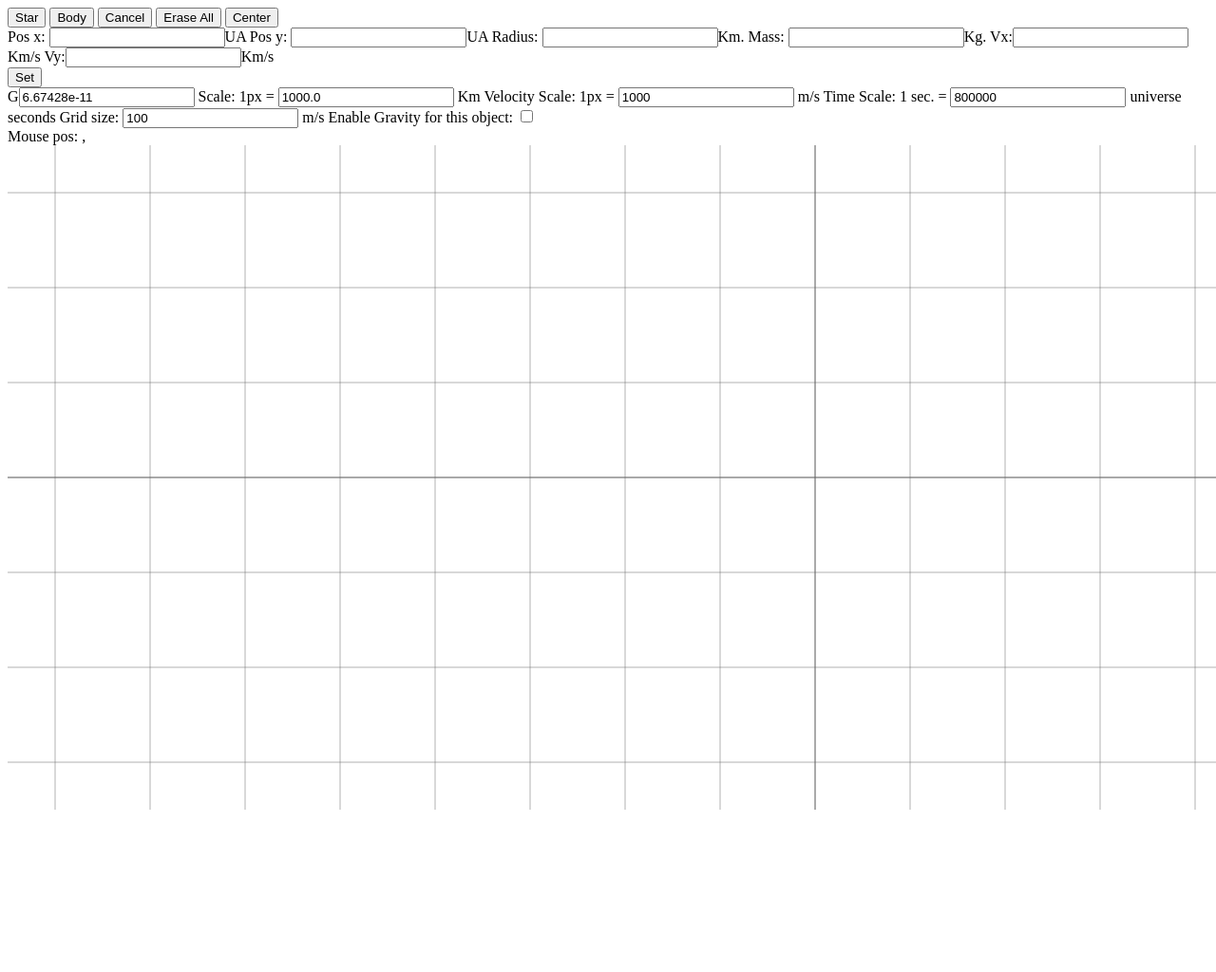
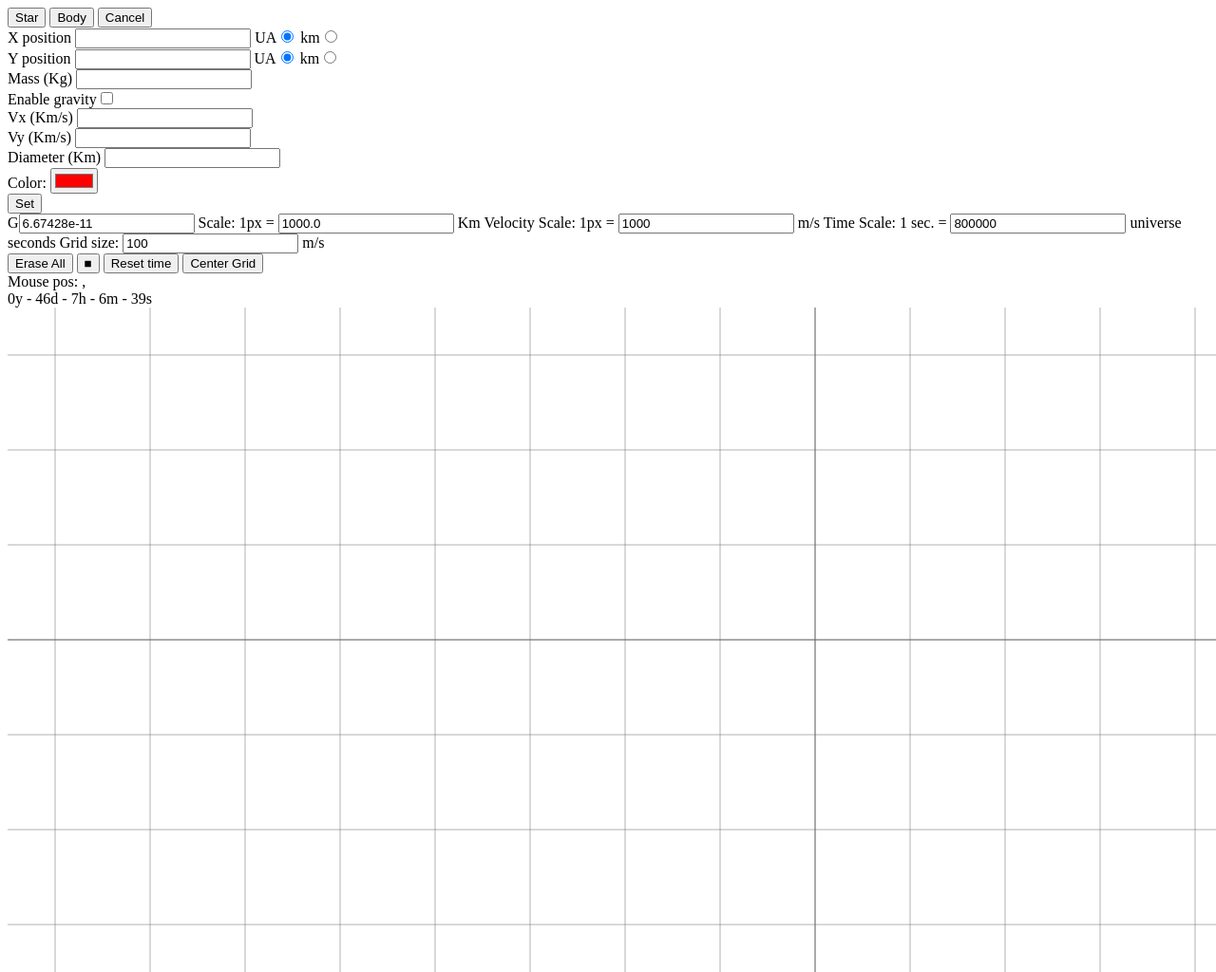
Before and after one commit to aleamb/gravity-lab, a website: page index.html in a window 1280 px wide. Shown: the top 1024 px of the page at 95% size. Before the commit the page ends 865 px from the top, so only its background shows below. Drawn offline with Linux system fonts and the light colour scheme.

Commit message:
More controls and edit layout

```diff
--- a/index.html
+++ b/index.html
@@ -2,41 +2,88 @@
 <html>
   <head>
     <title>Playing with gravity.</title>
+    <link type="text/css" rel="stylesheet" href="styles.css" media="all">
   </head>
   <body>
-    <div class="main-actions">
+    <div class="controls">
+      <div class="body-controls">
         <button class="body-button" type="button" onclick="createStar()">Star</button>
         <button class="body-button" type="button" onclick="createBody()">Body</button>
         <button class="cancel-button" type="button">Cancel</button>
-      <button class="erase-button" type="button" onclick="eraseAll()">Erase All</button>
-      <button class="center-button" type="button" onclick="center()">Center</button>
       </div>
       <div class="body-parameters">
-      <label>Pos x: <input id="field-posx" type="number" class="field" step="1">UA</label>
-      <label>Pos y: <input id="field-posy" type="number" class="field" step="1">UA</label>
-      <label>Radius: <input id="field-radius" type="number" class="field" step="500">Km.</label>
-      <label>Mass: <input id="field-mass" type="number" class="field">Kg.</label>
-      <label>Vx:<input id="field-vx" type="number" class="field" step="0.5">Km/s</label>
-      <label>Vy:<input id="field-vy" type="number" class="field" step="0.5">Km/s</label>
+        <form>
+          <div class="field">
+            <label for="field-posx">X position</label>
+            <input id="field-posx" type="number" class="field" step="1">
+            <label>UA<input type="radio" name="scale-pos-x" checked></label>
+            <label>km<input type="radio" name="scale-pos-x"></label>
+          </div>
+          <div class="field">
+            <label for="field-posy">Y position</label>
+            <input id="field-posy" type="number" class="field" step="1">
+            <label>UA<input type="radio" name="scale-pos-y" checked></label>
+            <label>km<input type="radio" name="scale-pos-y"></label>
+          </div>
+          <div class="field">
+            <label>Mass (Kg)</label>
+            <input id="field-mass" type="number" class="field">
+          </div>
+          <div class="field">
+            <label>Enable gravity<input id="field-proc" type="checkbox"></label>
+          </div>
+          <div class="field">
+            <label>Vx (Km/s)</label>
+            <input id="field-vx" type="number" class="field" step="10">
+          </div>
+          <div class="field">
+            <label>Vy (Km/s)</label>
+            <input id="field-vy" type="number" class="field" step="10">
+          </div>
+          <div class="field">
+            <label>Diameter (Km)</label>
+            <input id="field-radius" type="number" class="field" step="5">
+         </div>
+         <div class="field">
+            <label for="color">Color:</label>
+            <input type="color" value="#ff0000" id="color">
+         </div>
           <div class="parameters-actions">
-          <button class="center-button" type="button" onclick="center()">Set</button>
+              <button class="center-button" type="button" onclick="setBody()">Set</button>
           </div>
-    <div>
+        </form>
+      </div>
       <div class="general-parameters">
+        <form>
           <label>G<input id="field-g" type="number" oninput="doGChange(this)"></label>
           <label>Scale: 1px = <input id="field-scale" type="number" step="10000" oninput="doScale(this)"> Km</label>
           <label>Velocity Scale: 1px = <input id="field-vscale" type="number" step="5" oninput="doVScale(this)"> m/s</label>
           <label>Time Scale: 1 sec. = <input id="field-tscale" type="number" step="1000" oninput="doTScale(this)"> universe seconds</label>
           <label>Grid size: <input id="field-grid" type="number" step="5"  oninput="doGrid(this)"> m/s</label>
-      <label>Enable Gravity for this object: <input id="field-proc" type="checkbox"> </label>
+        </form>
       </div>
+      <div class="general-controls">
+          <button class="erase-button" type="button" onclick="eraseAll()">Erase All</button>
+          <button id="play-button" class="button" type="button" onclick="play_stop()">■</button>
+          <button id="reset.time" class="button" type="button" onclick="resetTime()">Reset time</button>
+          <button class="center-button" type="button" onclick="center()">Center Grid</button>
+      </div>
+    </div>
+
     <div class="data-info">
+        <div>
           <span>Mouse pos: </span><span id="mx"></span>,<span id="my"></span>
         </div>
+        <div>
+            <span id="info-years"></span>y - <span id="info-days"></span>d - <span id="info-hours"></span>h - <span id="info-minutes"></span>m - <span id="info-seconds"></span>s
+        </div>
+    </div>
+
     <div class="universe">
       <canvas id="c"></canvas>
       <canvas id="backcanvas" style="display: none"></canvas>
     </div>
+
     <script src="index.js"></script>
   </body>
 </html>
--- a/index.js
+++ b/index.js
@@ -25,6 +25,9 @@ MODES = {
   var orbits_context;
   var canvas = null;
   var context = null;
+  var playing = true;
+  var totalTime = 0;
+  var selected = null;
 
   var WIDTH = 1700;
   var HEIGHT = 700;
@@ -68,12 +71,18 @@ MODES = {
 
   function frame(t) {
     canvas.width|=0;
+
+    var delta = t - t1;
+    var timestep = (delta * time_scale / 1000);
+
+    if (playing) {
+      totalTime += timestep;
+    }
     if (bodies.length > 0) {
-      var delta = t - t1;
       var body;
-      var timestep = (delta * time_scale / 1000);
       var dt = 10;
       var limit = (timestep / dt) | 0;
+      if (playing) {
         for (var l = 0; l < limit; l++) {
           for (var i = 0; i < bodies.length; i++) {
             body = bodies[i];
@@ -98,9 +107,10 @@ MODES = {
             }
           }
         }
+      }
+
       for (var b = 0; b < bodies.length; b++) {
         body = bodies[b];
-        body.t += timestep;
         renderBody(body, context);
         renderInfo(body, context);
         if (body.proc) {
@@ -120,6 +130,7 @@ MODES = {
         renderOrbitOnPosition(newbody, bodies,  context);
     }
     renderGrid(WIDTH, HEIGHT, GRID_SIZE, context);
+    renderTime();
     t1 = t;
     requestAnimationFrame(frame);
   }
@@ -253,9 +264,16 @@ MODES = {
   }
 
   function renderInfo(body, context) {
-    context.fillText((body.t / time_scale).toFixed(2), toCanvasCoordX(body)- 15, toCanvasCoordY(body) - 15);
+    //context.fillText((body.t / time_scale).toFixed(2), toCanvasCoordX(body)- 15, toCanvasCoordY(body) - 15);
   }
 
+  function renderTime(t) {
+    document.querySelector("#info-years").innerHTML = (totalTime / (86400 * 365))|0;
+    document.querySelector("#info-days").innerHTML = (totalTime / 86400 % 365) | 0;
+    document.querySelector("#info-hours").innerHTML = ((totalTime / 3600) % 24) | 0;
+    document.querySelector("#info-minutes").innerHTML = (totalTime / 60 % 60) | 0;
+    document.querySelector("#info-seconds").innerHTML = (totalTime % 60)|0;
+  }
 
   function renderDistance(body, bodies, context) {
     for (var i = 0; i < bodies.length; i++) {
@@ -467,6 +485,13 @@ MODES = {
     document.querySelector('#my').innerHTML = y - DESP_Y;
 
   }
+function resetTime() {
+  totalTime = 0;
+}
+  function play_stop() {
+    playing = !playing;
+    document.querySelector('#play-button').innerHTML = playing ? '■' : '▶';
+  }
 
   canvas = document.getElementById('c');
   orbits_canvas = document.getElementById('backcanvas');
@@ -514,6 +539,9 @@ MODES = {
 
   canvas.onmouseup=(e)=>{
     switch (mode) {
+      case MODES.POINTER:
+
+        break;
       case MODES.MOVE:
         mode = MODES.POINTER;
         break;
@@ -576,6 +604,7 @@ MODES = {
 
   eraseAll();
   t1 = 0;
+  totalTime = 0;
 
 /*
   bodies.push(
```
Lines whose indentation alone changed are shown as unchanged.
